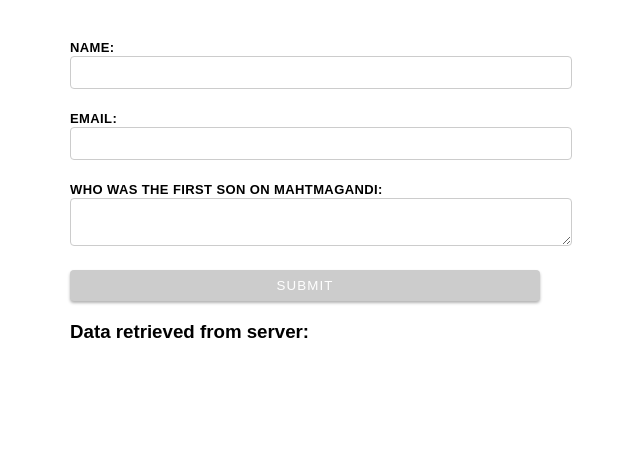
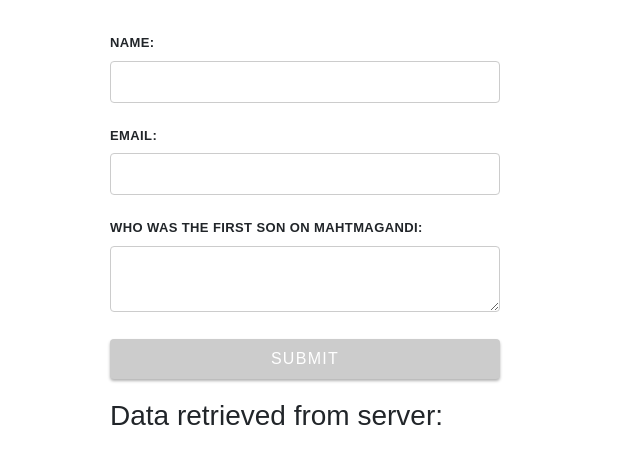
Before and after one commit to parakawa/static-vue, a plain HTML site: page index.html in a window 1280 px wide. Shown: the whole page, without its empty margins (320-960 px from the left). Drawn offline with nearby package versions, Linux system fonts and the light colour scheme.

Commit message:
add fontawesone

```diff
--- a/index.html
+++ b/index.html
@@ -4,11 +4,14 @@
     <meta charset="UTF-8">
     <meta name="viewport" content="width=device-width, initial-scale=1.0">
     <meta http-equiv="X-UA-Compatible" content="ie=edge">
+    <link rel="stylesheet" href="https://stackpath.bootstrapcdn.com/bootstrap/4.3.1/css/bootstrap.min.css">
+    <link rel="stylesheet" href="https://stackpath.bootstrapcdn.com/font-awesome/4.7.0/css/font-awesome.min.css">
     <link rel="stylesheet" href="style.css">
-    <title>Document</title>
+    <title>Example</title>
 </head>
 <body>
     <div id="app">
+      <div id="app">
         <form @submit.prevent="submitForm">
           <div>
             <label for="name">Name:</label><br>
@@ -32,6 +35,7 @@
       </div>
     <script src="https://cdnjs.cloudflare.com/ajax/libs/vue/2.6.8/vue.js"></script>
     <script src="https://cdnjs.cloudflare.com/ajax/libs/axios/0.18.0/axios.js"></script>
+    <script src="https://use.fontawesome.com/releases/v5.0.13/js/all.js"></script>
     <script src="main.js"></script>
 </body>
 </html>
```
Also changed, not shown: signup.png (added).
